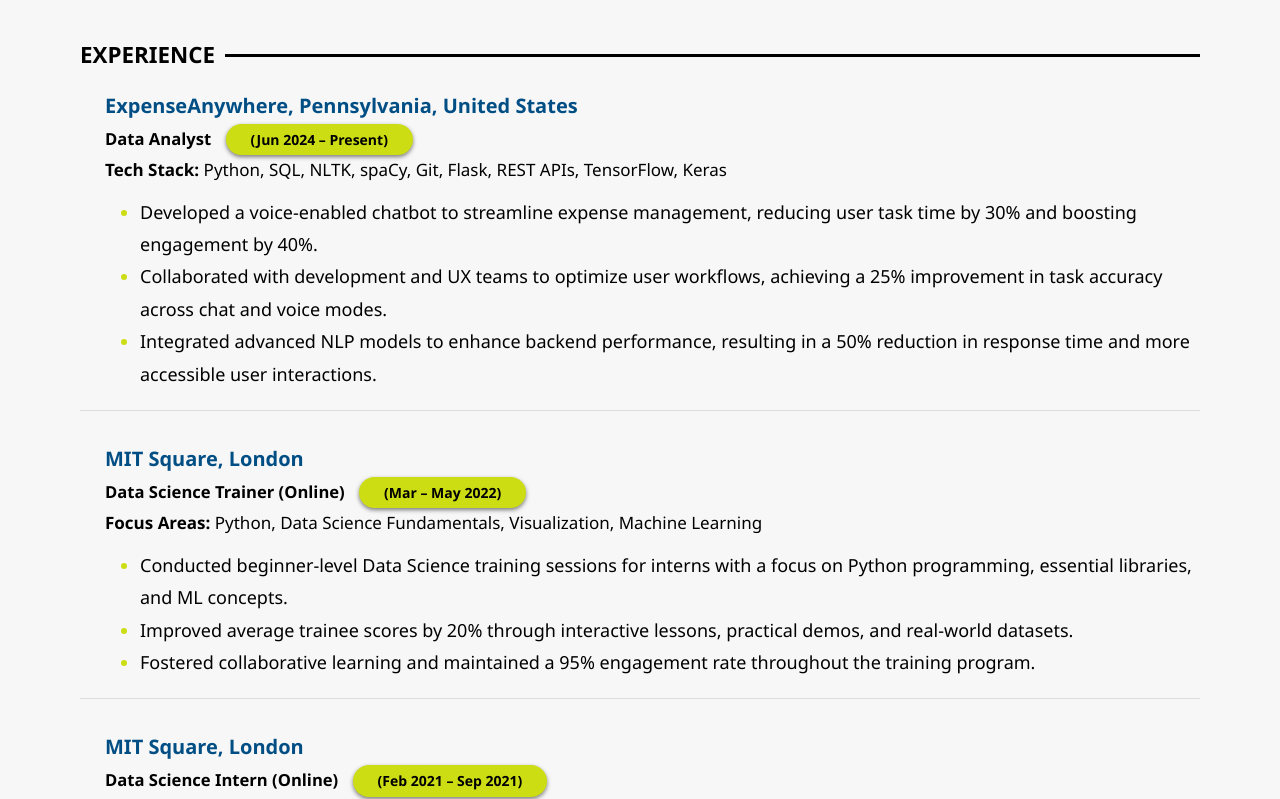
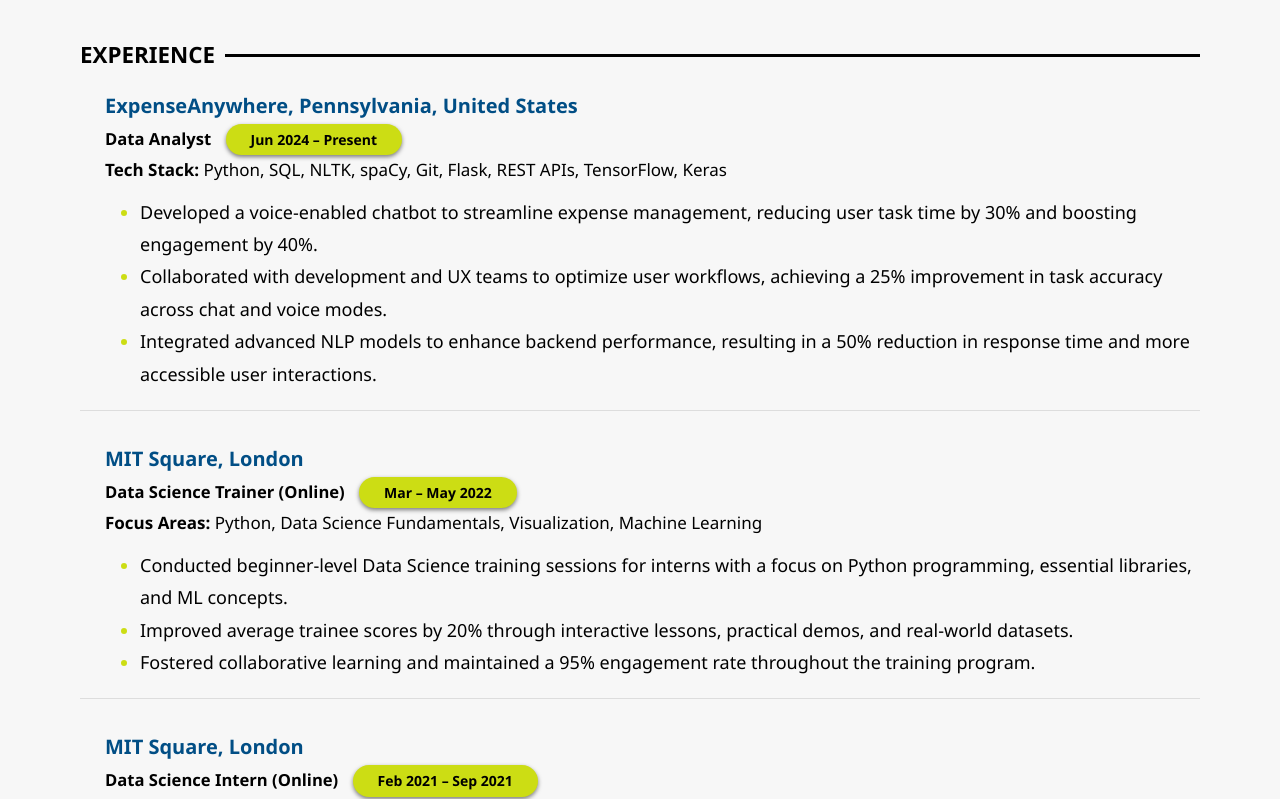
Before and after one commit to DeepuChandru/Deepanjali_Chandrasekaran.io, a website: page index.html in a window 1280 px wide. Shown: the part 2802-3601 px from the top of the page. Drawn offline with nearby package versions, Linux system fonts and the light colour scheme.

Commit message:
Update index.html

```diff
--- a/index.html
+++ b/index.html
@@ -134,12 +134,12 @@
           <h3 class="sub_content_title">EDUCATION<span class="add_line"></span></h3>
             <ul class="education">
               <li class="content-list">
-                <h4 style="color: rgb(1, 78, 133);">Master of Science, Computer Science <span class="completion-date-projects">(May 2024)</span></h4>
+                <h4 style="color: rgb(1, 78, 133);">Master of Science, Computer Science <span class="completion-date-projects">May 2024</span></h4>
                 <p>University of Texas at Arlington, Arlington, United States</p>
               </li>
 
               <li class="content-list">
-                <h4 style="color: rgb(1, 78, 133);">Bachelor of Technology, Computer Science with Specialization in Big Data Analytics <span class="completion-date-projects">(May 2022)</span></h4>
+                <h4 style="color: rgb(1, 78, 133);">Bachelor of Technology, Computer Science with Specialization in Big Data Analytics <span class="completion-date-projects">May 2022</span></h4>
                 <p>SRM Institute of Science and Technology, Chennai, India</p>
               </li>
             </ul>
@@ -203,27 +203,27 @@
           <h3 class="sub_content_title">KEYNOTE SPEAKER<span class="add_line"></span></h3>
             <ul class="education">
               <li class="content-list">
-                <h4 style="color: rgb(1, 78, 133);">Elevate your Ambitions with a Masters Degree <span class="completion-date-projects">(Mar 2025)</span></h4>
+                <h4 style="color: rgb(1, 78, 133);">Elevate your Ambitions with a Masters Degree <span class="completion-date-projects">Mar 2025</span></h4>
                 <p>Organized by SRM Institute of Science and Technology, Ramapuram Campus, Chennai, India</p>
               </li>
               <li class="content-list">
-                <h4 style="color: rgb(1, 78, 133);">The Data Revolution: Unveiling Tomorrow's Tech Marvels in AI and Data Science <span class="completion-date-projects">(Feb 2024)</span></h4>
+                <h4 style="color: rgb(1, 78, 133);">The Data Revolution: Unveiling Tomorrow's Tech Marvels in AI and Data Science <span class="completion-date-projects">Feb 2024</span></h4>
                 <p>Ignite'24, Organized by SRM Institute of Science and Technology, Ramapuram Campus, Chennai, India</p>
               </li>
               <li class="content-list">
-                <h4 style="color: rgb(1, 78, 133);">Data Science and its Applications <span class="completion-date-projects">(Aug 2023)</span></h4>
+                <h4 style="color: rgb(1, 78, 133);">Data Science and its Applications <span class="completion-date-projects">Aug 2023</span></h4>
                 <p>Student Development Program, Sathyabama Institute of Science and Technology, India</p>
               </li>
               <li class="content-list">
-                <h4 style="color: rgb(1, 78, 133);">Unleashing the Power of Big Data: Insights from Real-World Examples <span class="completion-date-projects">(Mar 2023)</span></h4>
+                <h4 style="color: rgb(1, 78, 133);">Unleashing the Power of Big Data: Insights from Real-World Examples <span class="completion-date-projects">Mar 2023</span></h4>
                 <p>Ignite'23, SRM Institute of Science and Technology, Ramapuram Campus, Chennai, India</p>
               </li>
               <li class="content-list">
-                <h4 style="color: rgb(1, 78, 133);">Data Science and its Applications <span class="completion-date-projects">(Mar 2022)</span></h4>
+                <h4 style="color: rgb(1, 78, 133);">Data Science and its Applications <span class="completion-date-projects">Mar 2022</span></h4>
                 <p>Ignite'22, SRM Institute of Science and Technology, Ramapuram Campus, Chennai, India</p>
               </li>
               <li class="content-list">
-                <h4 style="color: rgb(1, 78, 133);">Online Creative Poster Competition - Microsoft Publisher and Piktochart, Poster Making <span class="completion-date-projects">(Jul 2020)</span></h4>
+                <h4 style="color: rgb(1, 78, 133);">Online Creative Poster Competition - Microsoft Publisher and Piktochart, Poster Making <span class="completion-date-projects">Jul 2020</span></h4>
                 <p>SRM Institute of Science and Technology, Ramapuram Campus, Chennai, India</p>
               </li>
             </ul>
@@ -256,7 +256,7 @@
     <h4 style="color: rgb(1, 78, 133);">ExpenseAnywhere, Pennsylvania, United States</h4>
     <h5 class="role-title">
       <strong>Data Analyst</strong>
-      <span class="completion-date-projects">(Jun 2024 – Present)</span>
+      <span class="completion-date_exp">Jun 2024 – Present</span>
     </h5>
     <p class="tech-stack"  style ="font-size: 17px;">
       <strong>Tech Stack:</strong> Python, SQL, NLTK, spaCy, Git, Flask, REST APIs, TensorFlow, Keras
@@ -273,7 +273,7 @@
     <h4 style="color: rgb(1, 78, 133);">MIT Square, London</h4>
     <h5 class="role-title">
       <strong>Data Science Trainer (Online)</strong>
-      <span class="completion-date-projects">(Mar – May 2022)</span>
+      <span class="completion-date_exp">Mar – May 2022</span>
     </h5>
     <p class="tech-stack" style ="font-size: 17px;"><strong>Focus Areas:</strong> Python, Data Science Fundamentals, Visualization, Machine Learning</p>
     <ul class="education">
@@ -288,7 +288,7 @@
     <h4 style="color: rgb(1, 78, 133);">MIT Square, London</h4>
     <h5 class="role-title">
       <strong>Data Science Intern (Online)</strong>
-      <span class="completion-date-projects">(Feb 2021 – Sep 2021)</span>
+      <span class="completion-date_exp">Feb 2021 – Sep 2021</span>
     </h5>
     <p class="tech-stack" style ="font-size: 17px;"><strong>Focus Areas:</strong> Python, Scikit-learn, Pandas, NumPy, Jupyter Notebook, Google Colab, Matplotlib, Seaborn</p>
     <ul class="education">
@@ -302,7 +302,7 @@
     <h4 style="color: rgb(1, 78, 133);">Kodate Services Private Limited, Chennai</h4>
     <h5 class="role-title">
       <strong>Curriculum Content Creator for Artificial Intelligence</strong>
-      <span class="completion-date-projects">(Aug 2021 – Feb 2022)</span>
+      <span class="completion-date_exp">Aug 2021 – Feb 2022</span>
     </h5>
     <p class="tech-stack" style ="font-size: 17px;"><strong>Focus Areas:</strong> Artificial Intelligence, Curriculum Development, Content Design</p>
     <ul class="education">
@@ -317,7 +317,7 @@
     <h4 style="color: rgb(1, 78, 133);">City, University of London with MIT Square, London</h4>
     <h5 class="role-title">
       <strong>Machine Learning Intern (Online)</strong>
-      <span class="completion-date-projects">(Jul 2021 – Sep 2021)</span>
+      <span class="completion-date_exp">Jul 2021 – Sep 2021</span>
     </h5>
     <p class="tech-stack" style ="font-size: 17px;"><strong>Focus Areas:</strong> Python, Flask, BeautifulSoup, Scikit-learn, Pandas, NumPy</p>
     <ul class="education">
```
